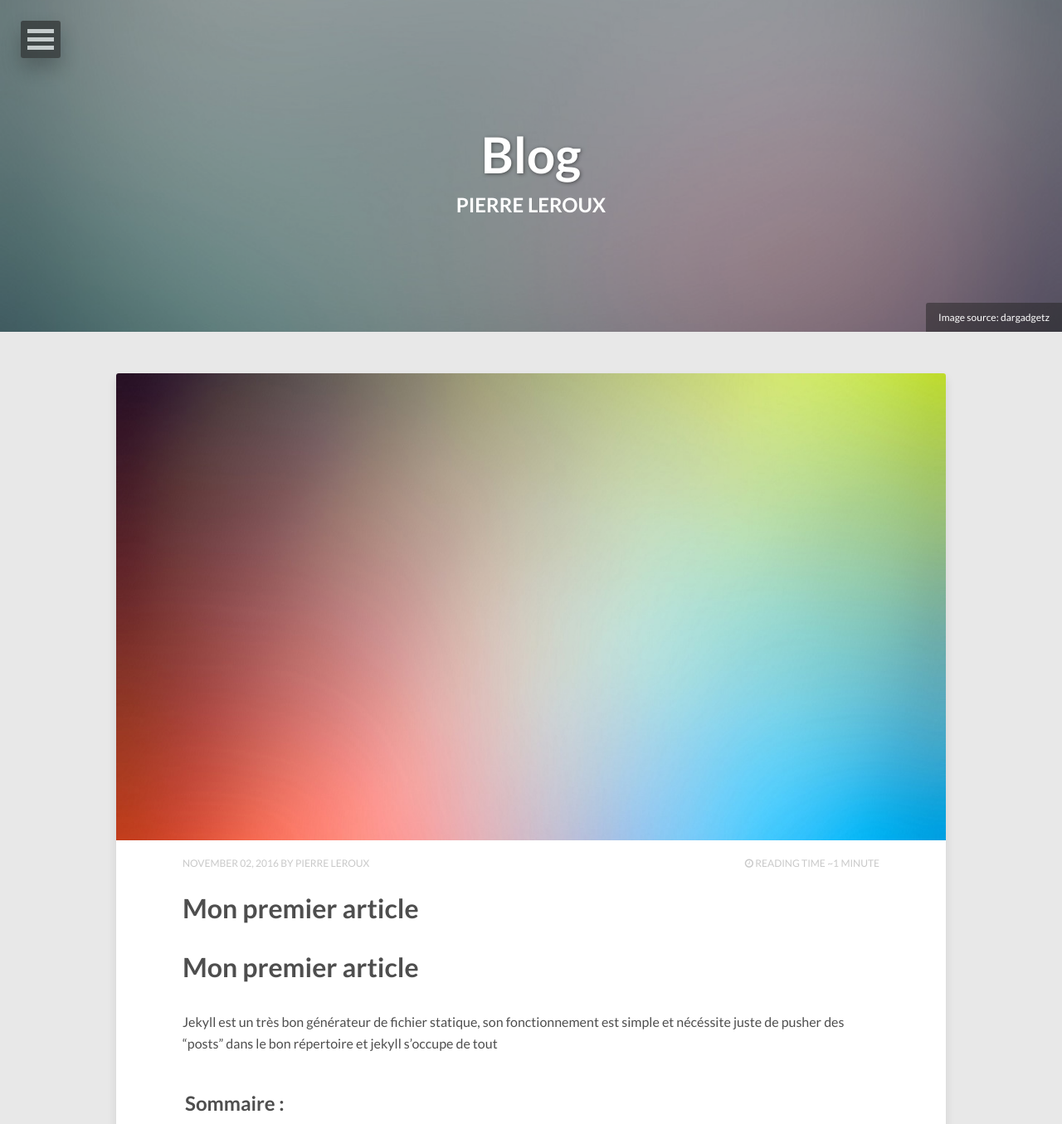
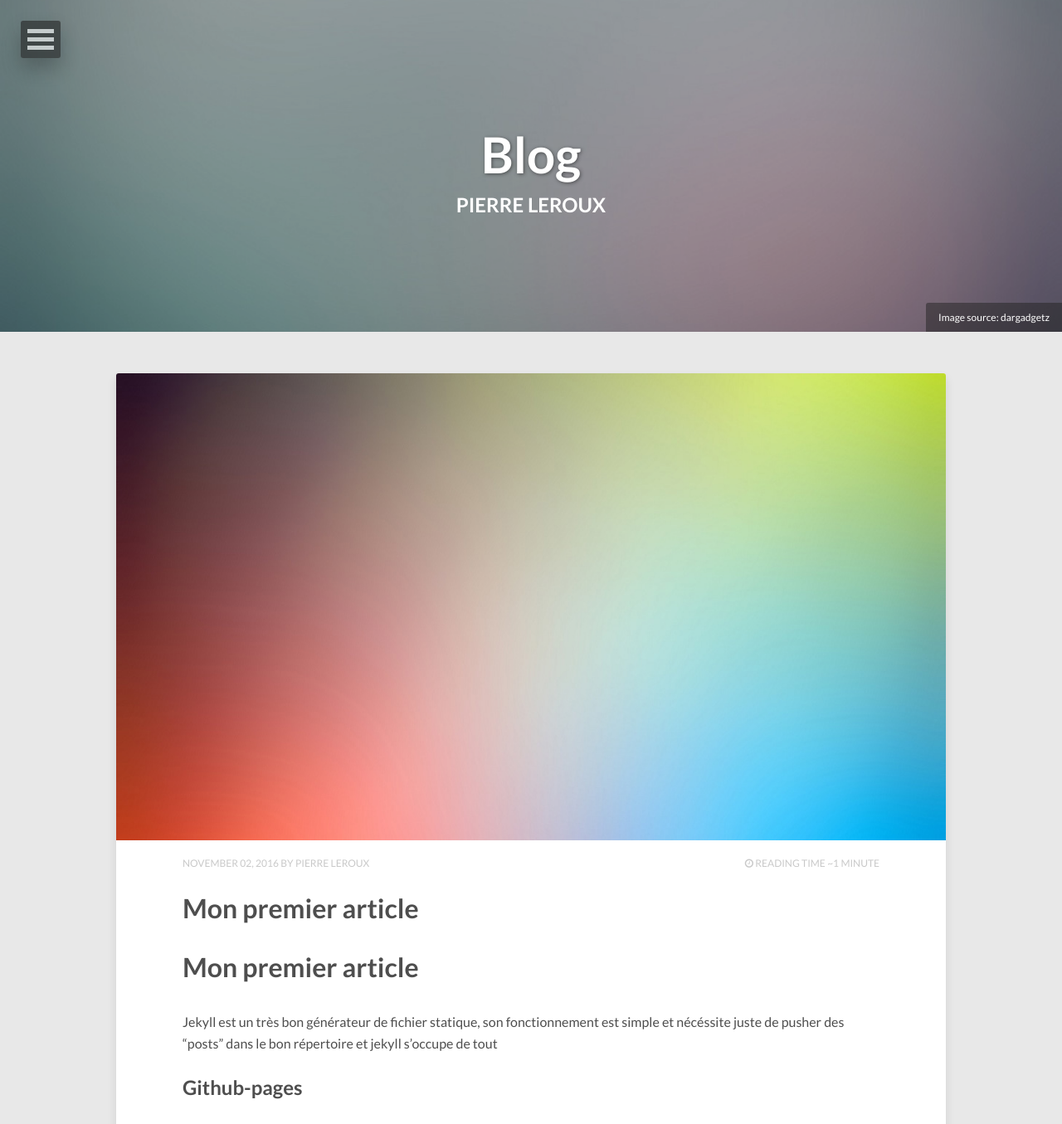
Before and after one commit to panaC/pana-old-pages, a Jekyll site: the page built from index.html, in a window 1280 px wide. Shown: the top 1355 px of the page at 83% size. Built offline with Jekyll 4.4.1, drawn with Linux system fonts in a browser that asks for light colours; nearby versions of some CDN libraries; the list of posts is cut into pages by our own code; some of the changed text lies outside the part shown.

Commit message:
Suppression de la toc sur home

```diff
--- a/index.html
+++ b/index.html
@@ -34,6 +34,11 @@ image:
     {% endif %}
   </header>
   <div class="entry-content">
+    <style>
+      #toc {
+        display: none;
+      }
+    </style>
     {{ post.content }}
   </div><!-- /.entry-content -->
 </article><!-- /.hentry -->
```
